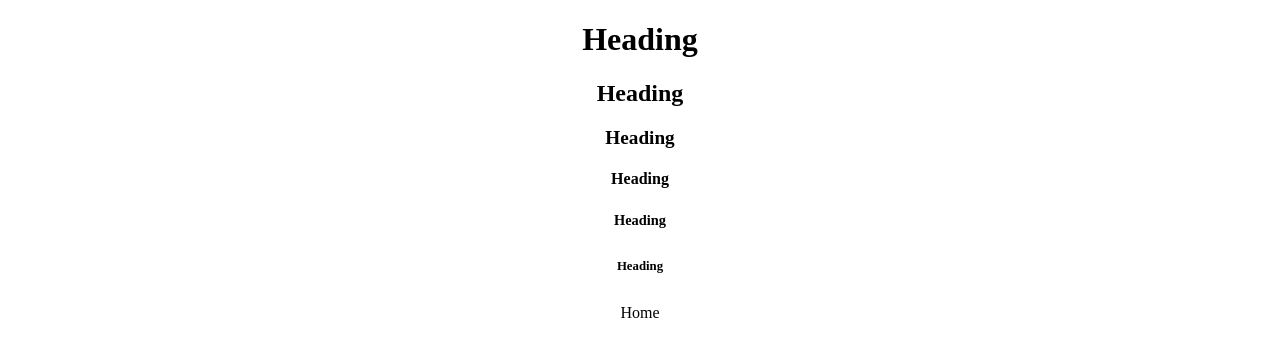
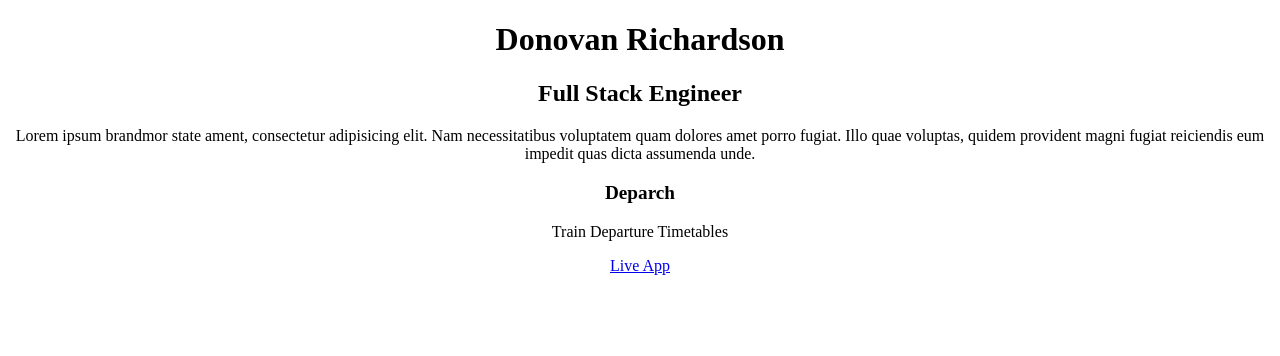
Before and after one commit to donovanrichardson/portfolio2, a Vue app: page / in a window 1280 px wide. Shown: the top 356 px of the page. Built offline with nearby package versions, Linux system fonts and the light colour scheme.

Commit message:
projects div

```diff
--- a/src/views/Home.vue
+++ b/src/views/Home.vue
@@ -1,13 +1,18 @@
 <template>
 <div>
-    <h1>Heading</h1>
-    <h2>Heading</h2>
-    <h3>Heading</h3>
-    <h4>Heading</h4>
-    <h5>Heading</h5>
-    <h6>Heading</h6>
-
-    <p>Home</p>
+    <h1>Donovan Richardson</h1>
+    <h2>Full Stack Engineer</h2>
+    <!-- Capitalization?? -->
+    <p>Lorem ipsum brandmor state ament, consectetur adipisicing elit. Nam necessitatibus voluptatem quam dolores amet porro fugiat. Illo quae voluptas, quidem provident magni fugiat reiciendis eum impedit quas dicta assumenda unde.</p>
+    <div id="projects" v-for="project in projects" :key="project.name">
+        <div class="project">
+            <h3>{{project.name}}</h3>
+            <p>{{project.description}}</p>
+            <p v-if="project.backend"><a :href="project.backend">Backend</a></p>
+            <p v-if="project.frontend"><a :href="project.frontend">Frontend</a></p>
+            <p v-if="project.live"><a :href="project.live">Live App</a></p>
+        </div>
+    </div>
 </div>
 </template>
 
@@ -17,6 +22,22 @@ export default {
     components: {
 
     },
+    data: function () {
+        return {
+            projects: [
+                {
+                    name:"Deparch",
+                    description:"Train Departure Timetables",
+                    // backend:,
+                    // frontend:,
+                    live:"https://donovanrichardson.github.io/departures/lirr.html"
+                },
+            ]
+        }
+    },
+    methods: {
+
+    }
 }
 </script>
 
```
